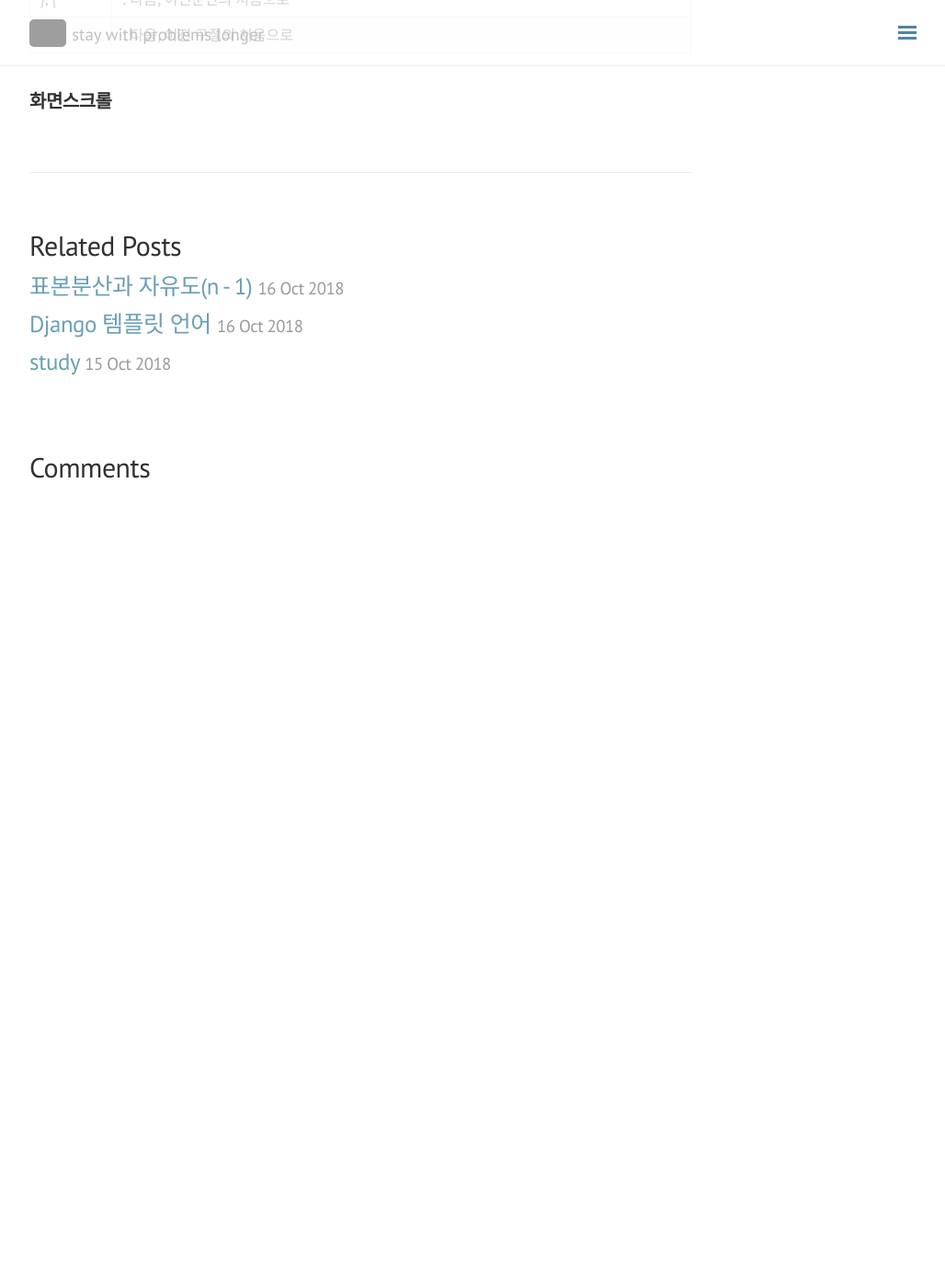
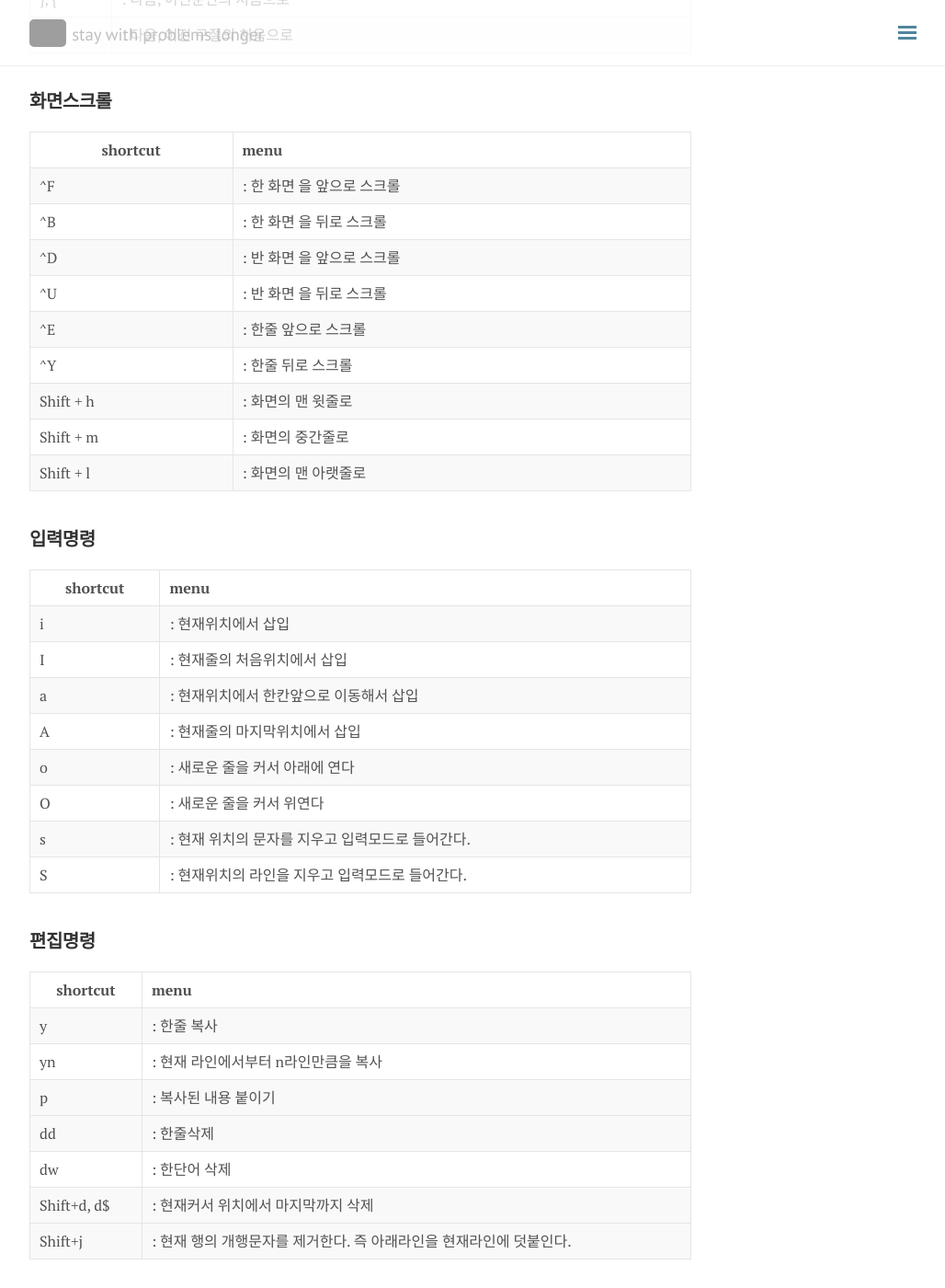
Before and after one commit to seokhoonj/seokhoonj.github.io, a Jekyll site: the page built from _posts/Vim/2018-10-17-vim-shortcuts.md, in a window 1280 px wide and 1400 px high, scrolled down 876 px. Shown: the whole window at 92% size, without its empty margins (248-1276 px from the left). Built offline with Jekyll 4.4.1, drawn with Linux system fonts in a browser that asks for light colours; nearby versions of some CDN libraries; comment, search, counter and statistics services are not loaded; before the commit the page ends 1413 px from its top, so only the background shows below that; grey boxes are pictures that could not be loaded.

Commit message:
add _posts

```diff
--- a/_posts/Vim/2018-10-17-vim-shortcuts.md
+++ b/_posts/Vim/2018-10-17-vim-shortcuts.md
@@ -8,7 +8,7 @@ comments: true
 ---
 
 커서이동
-----------------
+---
 
 | shortcut     | menu
 |--------------|:------------------------------------------------------
@@ -35,3 +35,54 @@ comments: true
 
 화면스크롤
 ---
+
+| shortcut     | menu
+|--------------|:------------------------------------------------------
+| ^F	       |: 한 화면 을 앞으로 스크롤
+| ^B	       |: 한 화면 을 뒤로 스크롤
+|--------------|:------------------------------------------------------
+| ^D	       |: 반 화면 을 앞으로 스크롤
+| ^U	       |: 반 화면 을 뒤로 스크롤
+|--------------|:------------------------------------------------------
+| ^E	       |: 한줄 앞으로 스크롤
+| ^Y	       |: 한줄 뒤로 스크롤
+|--------------|:------------------------------------------------------
+| Shift + h	   |: 화면의 맨 윗줄로
+| Shift + m	   |: 화면의 중간줄로
+| Shift + l	   |: 화면의 맨 아랫줄로
+|--------------|:------------------------------------------------------
+
+입력명령
+---
+
+| shortcut     | menu
+|--------------|:------------------------------------------------------
+| i	           |: 현재위치에서 삽입
+| I	           |: 현재줄의 처음위치에서 삽입
+|--------------|:------------------------------------------------------
+| a	           |: 현재위치에서 한칸앞으로 이동해서 삽입
+| A	           |: 현재줄의 마지막위치에서 삽입
+|--------------|:------------------------------------------------------
+| o	           |: 새로운 줄을 커서 아래에 연다
+| O	           |: 새로운 줄을 커서 위연다
+|--------------|:------------------------------------------------------
+| s	           |: 현재 위치의 문자를 지우고 입력모드로 들어간다.
+| S	           |: 현재위치의 라인을 지우고 입력모드로 들어간다.
+|--------------|:------------------------------------------------------
+
+편집명령
+---
+
+| shortcut     | menu
+|--------------|:------------------------------------------------------
+| y	           |: 한줄 복사
+| yn	       |: 현재 라인에서부터 n라인만큼을 복사
+|--------------|:------------------------------------------------------
+| p	           |: 복사된 내용 붙이기
+|--------------|:------------------------------------------------------
+| dd	       |: 한줄삭제
+| dw	       |: 한단어 삭제
+| Shift+d, d$  |: 현재커서 위치에서 마지막까지 삭제
+|--------------|:------------------------------------------------------
+| Shift+j	   |: 현재 행의 개행문자를 제거한다. 즉 아래라인을 현재라인에 덧붙인다.
+|--------------|:------------------------------------------------------
```
